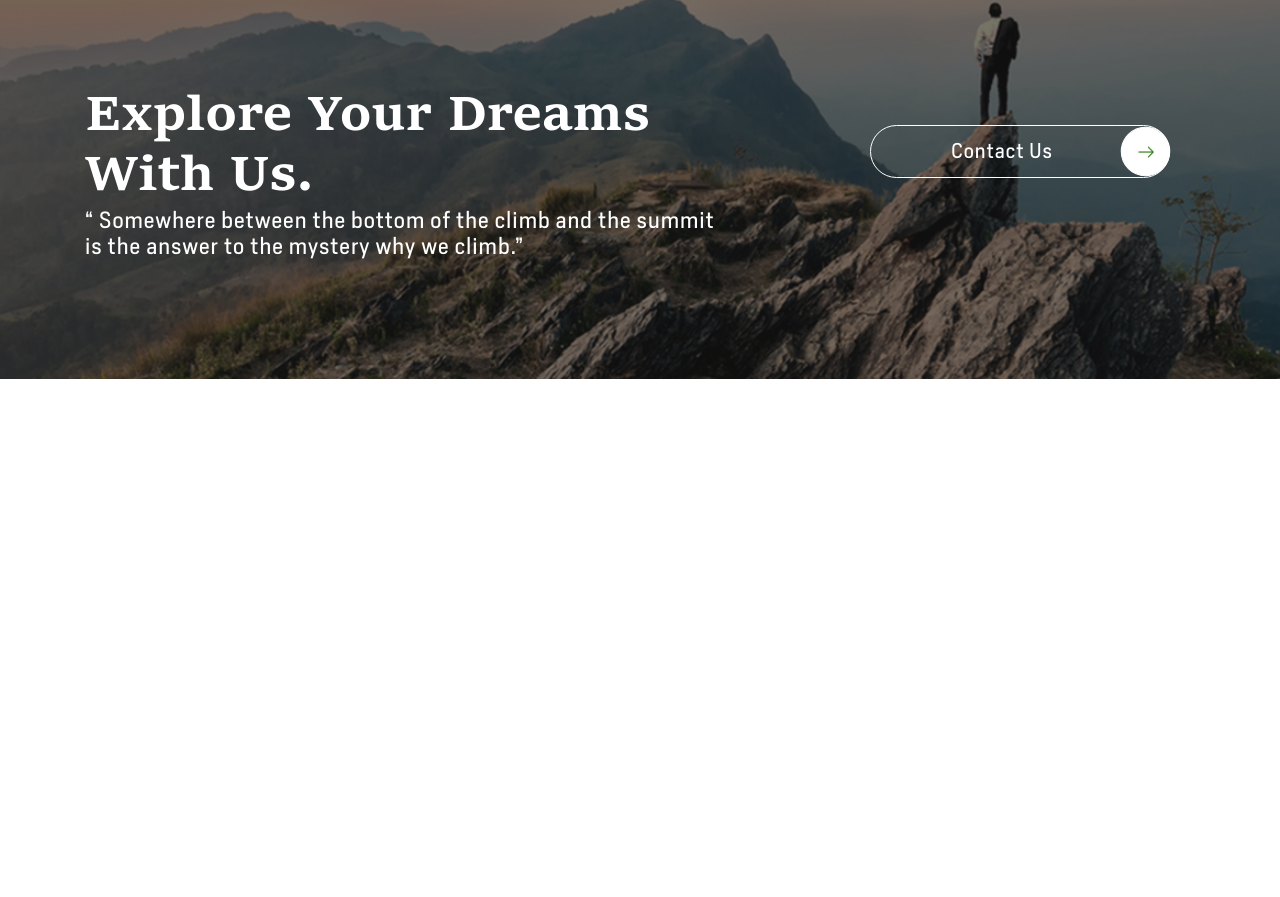
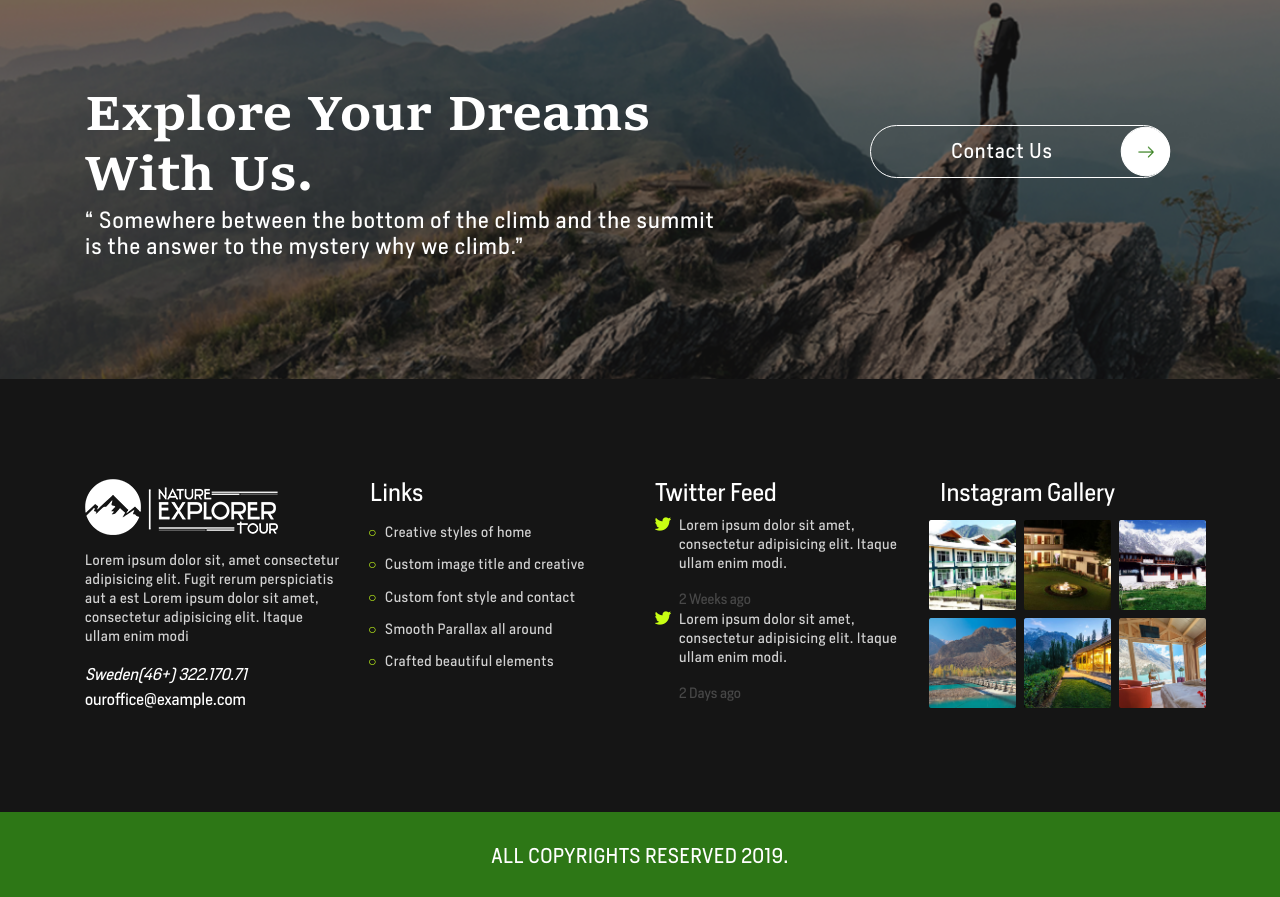
Before and after one commit to ArslanAmeer/BBT-NatureExplorer-ProjectUI, a website: page public/index.html in a window 1280 px wide. Shown: the part 4680-5577 px from the top of the page. Before the commit the page ends 5059 px from the top, so only its background shows below. Drawn offline with Linux system fonts and the light colour scheme; files whose address does not match are found by name; a web font is replaced by a local one.

Commit message:
✨👍 Add: Footer Added

```diff
--- /dev/null
+++ b/public/assets/src/less/modules/footer.less
@@ -0,0 +1,76 @@
+footer#footer {
+    background: #151515;
+    padding: 100px 0;
+
+    .footer-heading {
+        font-size: 24px;
+        color: white;
+        font-weight: 400;
+        font-family: "HeronSans-Regular";
+    }
+
+    .footer-desc {
+        font-size: 14px;
+        color: lightgray;
+        font-weight: lighter;
+        line-height: 19px;
+        letter-spacing: .5px;
+        font-family: "HeronSans-Regular";
+    }
+
+    .list-style {
+        margin-left: -28px;
+        line-height: 2.3;
+        list-style: none;
+
+        li::before {
+            content: "○";
+            /* Add content: \2022 is the CSS Code/unicode for a bullet */
+            color: #c7ff1a;
+            font-weight: bold;
+            /* If you want it to be bold */
+            display: inline-block;
+            /* Needed to add space between the bullet and the text */
+            width: 1em;
+            /* Also needed for space (tweak if needed) */
+            margin-left: -1em;
+        }
+    }
+
+    .link-text {
+        font-size: 16px;
+        color: white;
+        font-weight: 400;
+        font-family: "HeronSans-Regular";
+    }
+
+    .date-time {
+        font-size: 14px;
+        color: #484848;
+        font-weight: 400;
+        margin: 0;
+        font-family: "HeronSans-Regular";
+    }
+}
+
+.bottom-nav {
+    padding: 20px;
+    padding: 29px 0 10px 0;
+    background-color: @primary-color;
+
+    .footer-font {
+        display: flex;
+        justify-content: center;
+        align-items: center;
+        font-size: 20px;
+        color: white;
+        font-weight: 400;
+        letter-spacing: 0.4px;
+        text-transform: uppercase;
+        font-family: "HeronSans-Regular";
+    }
+}
+
+.w-85 {
+    width: 85%;
+}
--- a/public/index.html
+++ b/public/index.html
@@ -651,9 +651,96 @@
                     </div>
                 </div>
             </div>
+        </main>
 
+        <footer id="footer" class="mt-60">
+            <div class="container">
+                <div class="row">
+                    <div class="col-lg-3 col-md-6">
+                        <img src="assets/Images/NET-logo-whote.png" class="img-fluid" alt="">
+                        <p class="footer-desc mt-3">
+                            Lorem ipsum dolor sit, amet consectetur adipisicing elit. Fugit rerum perspiciatis aut a est
+                            Lorem ipsum dolor sit amet, consectetur adipisicing elit. Itaque ullam enim modi
+                        </p>
+                        <i class="link-text">
+                            Sweden(46+) 322.170.71
+                        </i>
+                        <a class="link-text" href="mail:ouroffice@example.com" target="_blank">
+                            ouroffice@example.com
+                        </a>
+                    </div>
+                    <div class="col-lg-3 col-md-6 media-footer-mt">
+                        <h2 class="footer-heading">Links</h2>
+                        <ul class="footer-desc list-style mt-30">
+                            <li> Creative styles of home</li>
+                            <li> Custom image title and creative</li>
+                            <li> Custom font style and contact</li>
+                            <li> Smooth Parallax all around</li>
+                            <li> Crafted beautiful elements</li>
+                        </ul>
+                    </div>
+                    <div class="col-lg-3 col-md-6 media-mt">
+                        <h2 class="footer-heading">Twitter Feed</h2>
+                        <div class="mt-30">
+                            <div class="media">
+                                <img src="assets/Images/twitter.png" width="16" height="16" alt="">
+                                <div class="media-body ml-2">
+                                    <p class="footer-desc">
+                                        Lorem ipsum dolor sit amet, consectetur adipisicing elit. Itaque ullam enim
+                                        modi.
+                                    </p>
+                                    <p class="date-time">2 Weeks ago</p>
+                                </div>
+                            </div>
+                            <div class="media mt-20">
+                                <img src="assets/Images/twitter.png" width="16" height="16" alt="">
+                                <div class="media-body ml-2">
+                                    <p class="footer-desc">
+                                        Lorem ipsum dolor sit amet, consectetur adipisicing elit. Itaque ullam enim
+                                        modi.
+                                    </p>
+                                    <p class="date-time">2 Days ago</p>
+                                </div>
+                            </div>
+                        </div>
+                    </div>
+                    <div class="col-lg-3 col-md-6 media-mt media-align">
+                        <h2 class="footer-heading">Instagram Gallery</h2>
+                        <div class="row">
+                            <div class="col-lg-4 col-6 p-1">
+                                <img src="assets/Images/h7.png" class="img-fluid" alt="">
+                            </div>
+                            <div class="col-lg-4 col-6 p-1">
+                                <img src="assets/Images/h2.png" class="img-fluid" alt="">
+                            </div>
+                            <div class="col-lg-4 col-6 p-1">
+                                <img src="assets/Images/h3.png" class="img-fluid" alt="">
+                            </div>
+                            <div class="col-lg-4 col-6 p-1">
+                                <img src="assets/Images/h4.png" class="img-fluid" alt="">
+                            </div>
+                            <div class="col-lg-4 col-6 p-1">
+                                <img src="assets/Images/h5.png" class="img-fluid" alt="">
+                            </div>
+                            <div class="col-lg-4 col-6 p-1">
+                                <img src="assets/Images/h6.png" class="img-fluid" alt="">
+                            </div>
 
-        </main>
+                        </div>
+                    </div>
+                </div>
+            </div>
+        </footer>
+        <div class="bottom-nav">
+            <div class="container">
+                <div class="row justify-content-center">
+                    <div class="col-md-6">
+                        <p class="footer-font">ALL COPYRIGHTS RESERVED 2019.</p>
+                    </div>
+                </div>
+            </div>
+        </div>
+
 
         <!-- JavaScript Files -->
         <script src="assets/dist/js/lib/1-jquery-3.4.0.min.js"></script>
```
Also changed, not shown: public/assets/dist/css/styles.min.css, public/assets/images/h1.png (added), public/assets/images/h2.png (added), public/assets/images/h3.png (added), public/assets/images/h4.png (added), public/assets/images/h5.png (added), public/assets/images/h6.png (added), public/assets/images/h7.png (added), public/assets/images/h8.png (added), public/assets/images/h9.png (added), 1 other file.
